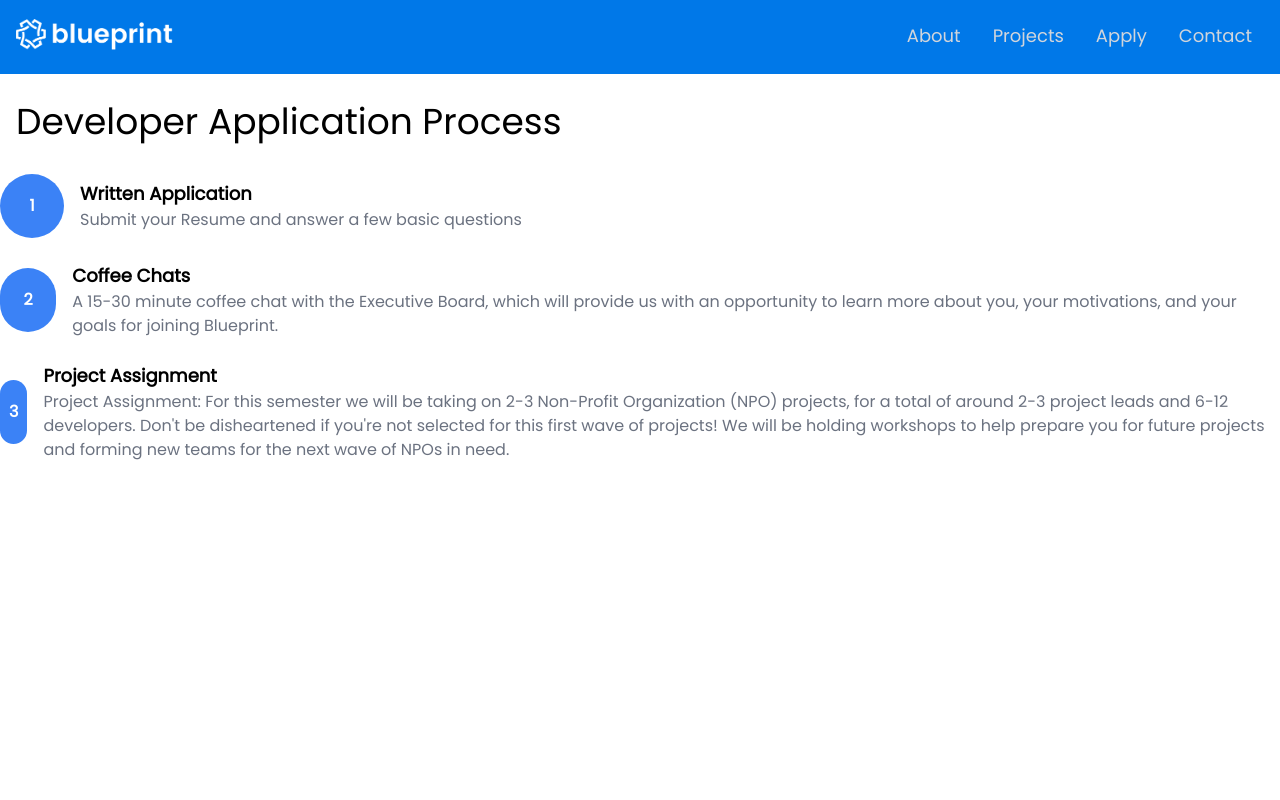
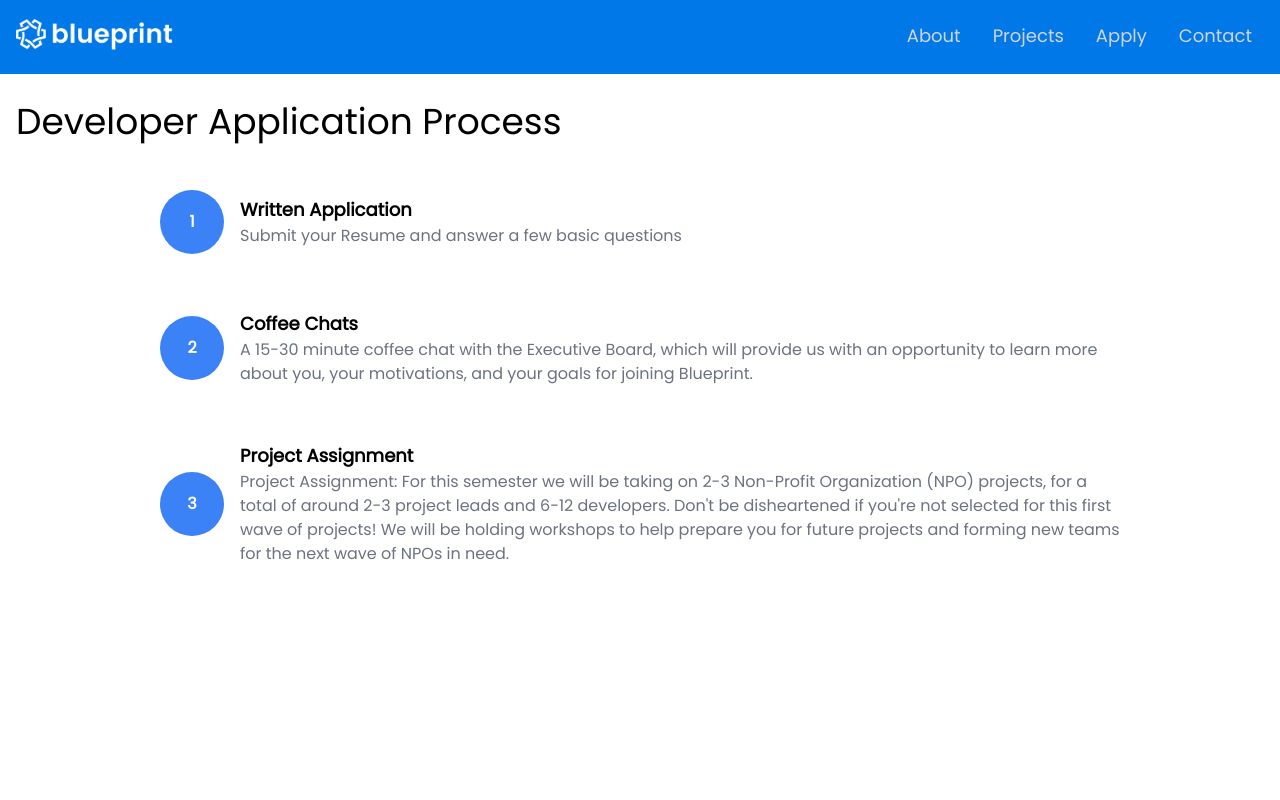
Before and after one commit to OwenTruong/blueprint_website, a React (Create React App) app: page /studentapplication in a window 1280 px wide. Shown: the top 800 px of the page. Built offline with nearby package versions, Linux system fonts and the light colour scheme.

Commit message:
fixed last element squashing step

```diff
--- a/src/components/Applications/Step.jsx
+++ b/src/components/Applications/Step.jsx
@@ -2,8 +2,8 @@ import PropTypes from "prop-types";
 
 function Step({ stepNumber, stepName, stepDescription }) {
   return (
-    <div className="flex items-center mb-6">
-      <div className="bg-blue-500 text-white font-bold rounded-full h-16 w-16 flex items-center justify-center">
+    <div className="flex items-center mb-6 py-4">
+      <div className="bg-blue-500 text-white font-bold rounded-full h-16 w-16 flex items-center justify-center px-8">
         {stepNumber}
       </div>
       <div className="ml-4">
--- a/src/components/Applications/StudentApply.jsx
+++ b/src/components/Applications/StudentApply.jsx
@@ -5,7 +5,7 @@ import Closed from "./Closed";
 import Step from "./Step";
 
 function StudentApply({ isOpen }) {
-  // Current Steps in the Stevens Bluepritn Application
+  // Current Steps in the Stevens Blueprint Application
   const applicationSteps = [
     {
       id: 1,
@@ -41,7 +41,7 @@ function StudentApply({ isOpen }) {
       <div className="mb-auto">
         <div>
           <p className="text-4xl py-8 pl-4">Developer Application Process</p>
-          <div>{stepDescriptionBlocks}</div>
+          <div className="px-40">{stepDescriptionBlocks}</div>
         </div>
         <div>{isOpen ? <Form /> : <Closed />}</div>
       </div>
```
